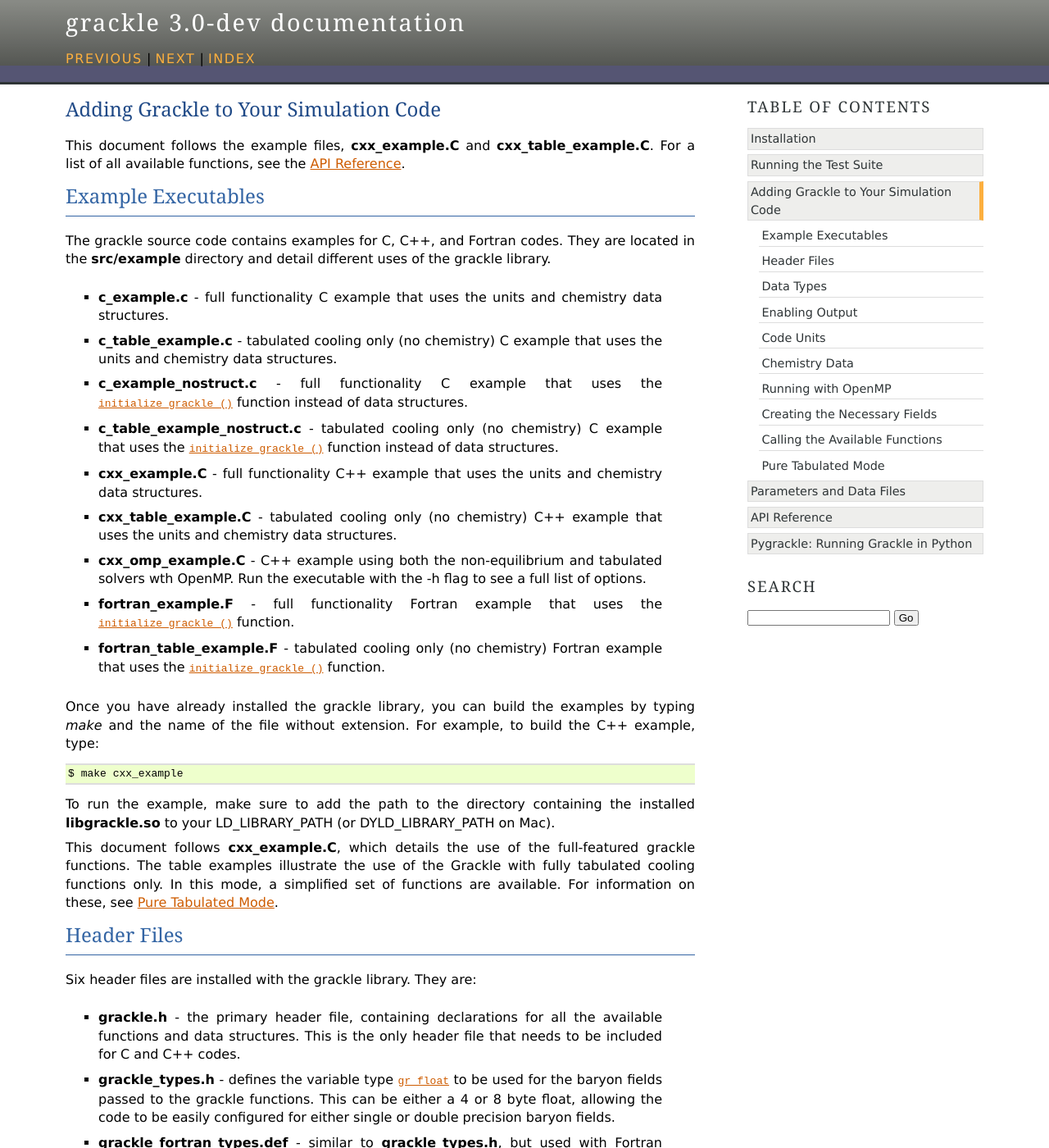
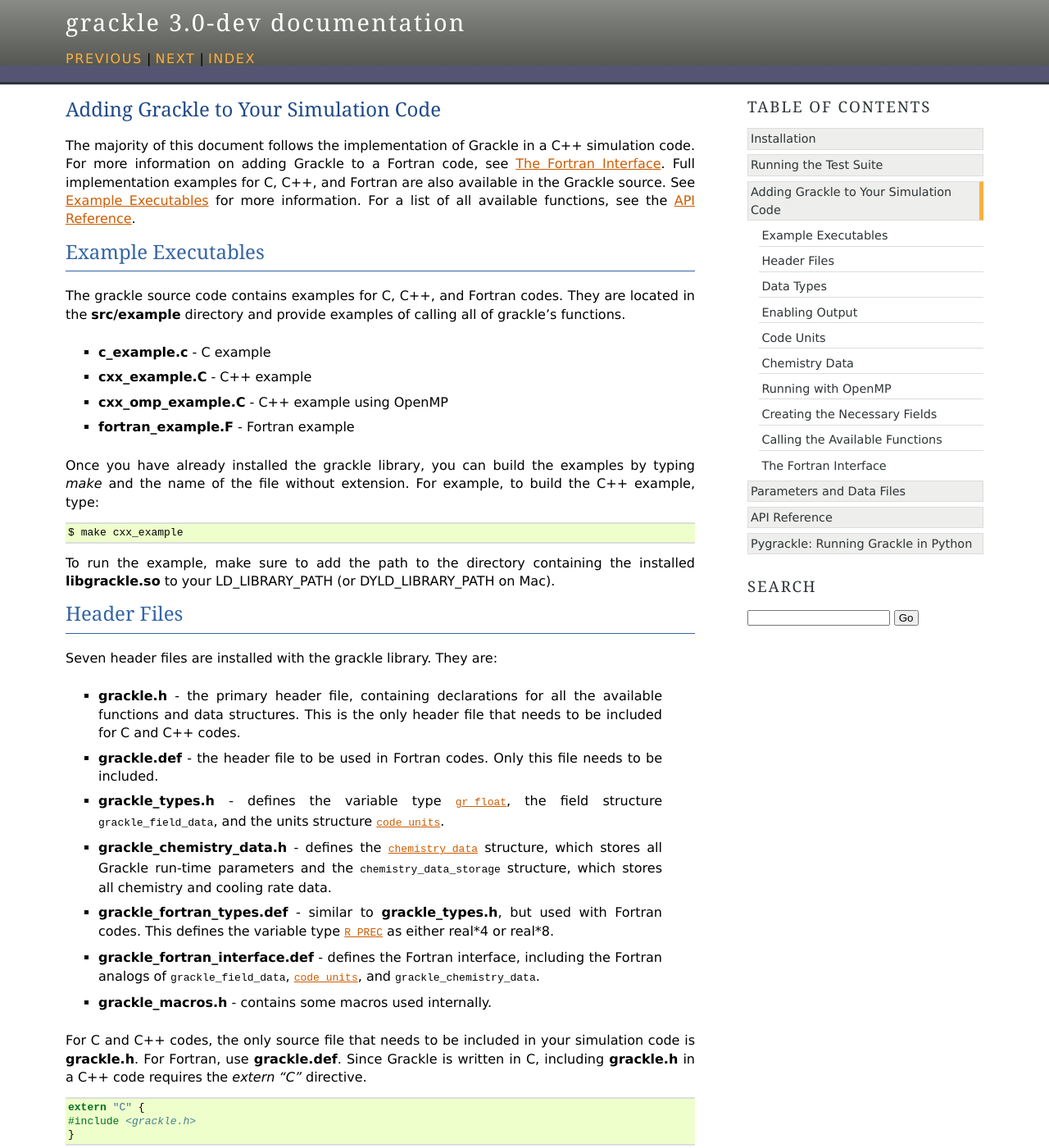
Before and after one commit to grackle-project/grackle, a Sphinx documentation site: the page built from doc/source/Integration.rst, in a window 1280 px wide and 1400 px high. Shown: the whole window at 82% size. Built offline with Sphinx 7.4.7, drawn with Linux system fonts in a browser that asks for light colours; some of the changed text lies outside the part shown.

Commit message:
Updating implementation docs through Enabling Output.

```diff
--- a/doc/source/Integration.rst
+++ b/doc/source/Integration.rst
@@ -3,9 +3,12 @@
 Adding Grackle to Your Simulation Code
 ======================================
 
-This document follows the example files, **cxx_example.C** and
-**cxx_table_example.C**.  For a list of all available functions, see the
-:ref:`reference`.
+The majority of this document follows the implementation of Grackle in
+a C++ simulation code.  For more information on adding Grackle to a
+Fortran code, see :ref:`fortran`.  Full implementation examples for
+C, C++, and Fortran are also available in the Grackle source.  See
+:ref:`examples` for more information.  For a list of all available
+functions, see the :ref:`reference`.
 
 .. _examples:
 
@@ -13,37 +16,16 @@ Example Executables
 -------------------
 
 The grackle source code contains examples for C, C++, and Fortran codes.
-They are located in the **src/example** directory and detail different uses
-of the grackle library.
+They are located in the **src/example** directory and provide examples
+of calling all of grackle's functions.
 
-    * **c_example.c** - full functionality C example that uses the units
-      and chemistry data structures.
+    * **c_example.c** - C example
 
-    * **c_table_example.c** - tabulated cooling only (no chemistry) C example
-      that uses the units and chemistry data structures.
+    * **cxx_example.C** - C++ example
 
-    * **c_example_nostruct.c** - full functionality C example that uses the
-      :c:func:`initialize_grackle_` function instead of data structures.
+    * **cxx_omp_example.C** - C++ example using OpenMP
 
-    * **c_table_example_nostruct.c** - tabulated cooling only (no chemistry)
-      C example that uses the :c:func:`initialize_grackle_` function instead
-      of data structures.
-
-    * **cxx_example.C** - full functionality C++ example that uses the units
-      and chemistry data structures.
-
-    * **cxx_table_example.C** - tabulated cooling only (no chemistry) C++
-      example that uses the units and chemistry data structures.
-
-    * **cxx_omp_example.C** - C++ example using both the non-equilibrium
-      and tabulated solvers wth OpenMP.  Run the executable with the -h
-      flag to see a full list of options.
-
-    * **fortran_example.F** - full functionality Fortran example that uses
-      the :c:func:`initialize_grackle_` function.
-
-    * **fortran_table_example.F** - tabulated cooling only (no chemistry)
-      Fortran example that uses the :c:func:`initialize_grackle_` function.
+    * **fortran_example.F** - Fortran example
 
 Once you have already installed the grackle library, you can build the examples
 by typing *make* and the name of the file without extension.  For example, to
@@ -57,41 +39,41 @@ To run the example, make sure to add the path to the directory containing
 the installed **libgrackle.so** to your LD_LIBRARY_PATH (or
 DYLD_LIBRARY_PATH on Mac).
 
-This document follows **cxx_example.C**, which details the use of the
-full-featured grackle functions.  The table examples illustrate
-the use of the Grackle with fully tabulated cooling functions only.  In
-this mode, a simplified set of functions are available.  For information
-on these, see :ref:`tabulated-mode`.
-
 Header Files
 ------------
 
-Six header files are installed with the grackle library.  They are:
+Seven header files are installed with the grackle library.  They are:
 
     * **grackle.h** - the primary header file, containing declarations for all
       the available functions and data structures.  This is the only header
       file that needs to be included for C and C++ codes.
 
-    * **grackle_types.h** - defines the variable type :c:type:`gr_float` to be
-      used for the baryon fields passed to the grackle functions.  This can be
-      either a 4 or 8 byte float, allowing the code to be easily configured for
-      either single or double precision baryon fields.
+    * **grackle.def** - the header file to be used in Fortran codes.  Only
+      this file needs to be included.
+
+    * **grackle_types.h** - defines the variable type :c:type:`gr_float`, the
+      field structure :c:type:`grackle_field_data`, and the units structure
+      :c:type:`code_units`.
+
+    * **grackle_chemistry_data.h** - defines the :c:type:`chemistry_data`
+      structure, which stores all Grackle run-time parameters and the
+      :c:type:`chemistry_data_storage` structure, which stores all chemistry
+      and cooling rate data.
 
     * **grackle_fortran_types.def** - similar to **grackle_types.h**, but used
       with Fortran codes.  This defines the variable type :c:type:`R_PREC` as
       either real\*4 or real\*8.
 
+    * **grackle_fortran_interface.def** - defines the Fortran interface,
+      including the Fortran analogs of :c:type:`grackle_field_data`,
+      :c:type:`code_units`, and :c:type:`grackle_chemistry_data`.
+
     * **grackle_macros.h** - contains some macros used internally.
 
-    * **chemistry_data.h** - defines the primary data structure which all run
-      time parameters as well as the chemistry, cooling, and UV background data.
-
-    * **code_units.h** - defines the structure containing conversions from code
-      units to CGS.
-
-The only source file that needs to be included in your simulation code is
-**grackle.h**.  Since this is a C++ example and the Grackle is pure C, we
-must surround the include with the 'extern "C"' directive.
+For C and C++ codes, the only source file that needs to be included in your
+simulation code is **grackle.h**.  For Fortran, use **grackle.def**.  Since
+Grackle is written in C, including **grackle.h** in a C++ code requires the
+*extern "C"* directive.
 
 .. code-block:: c++
 
@@ -129,7 +111,8 @@ Enabling Output
 
 By default, grackle will not print anything but error messages.  However,
 a short summary of the running configuration can be printed by setting
-``grackle_verbose`` to 1.
+``grackle_verbose`` to 1.  In a parallel code, it is recommended that
+output only be enabled for the root process.
 
 .. code-block:: c++
 
@@ -470,87 +453,7 @@ Calculating the Gamma Field
     return 0;
   }
 
-.. _tabulated-mode:
+.. _fortran:
 
-Pure Tabulated Mode
--------------------
-
-If you only intend to run simulations using the fully tabulated cooling
-(:c:data:`primordial_chemistry` set to 0), then a simplified set of functions are
-available.  These functions do not require pointers to be given for the
-field arrays for the chemistry species densities.  See the
-**cxx_table_example.C**, **c_table_example.c**,
-**c_table_example_nostruct.c**, and **fortran_table_example.F** files in the
-**src/example** directory for examples.
-
-.. note:: No simplified function is available for the calculation of the gamma
-   field since gamma is only altered in Grackle by the presence of H\ :sub:`2`\.
-
-Solve the Cooling
-+++++++++++++++++
-
-.. code-block:: c++
-
-  // some timestep (one million years)
-  double dt = 3.15e7 * 1e6 / my_units.time_units;
-
-  if (solve_chemistry_table(&my_units, a_value, dt,
-                            grid_rank, grid_dimension,
-                            grid_start, grid_end,
-                            density, energy,
-                            x_velocity, y_velocity, z_velocity,
-                            metal_density) == 0) {
-    fprintf(stderr, "Error in solve_chemistry.\n");
-    return 0;
-  }
-
-Calculating the Cooling Time
-++++++++++++++++++++++++++++
-
-.. code-block:: c++
-
-  gr_float *cooling_time;
-  cooling_time = new gr_float[field_size];
-  if (calculate_cooling_time_table(&my_units, a_value,
-                                   grid_rank, grid_dimension,
-                                   grid_start, grid_end,
-                                   density, energy,
-                                   x_velocity, y_velocity, z_velocity,
-                                   metal_density,
-                                   cooling_time) == 0) {
-    fprintf(stderr, "Error in calculate_cooling_time.\n");
-    return 0;
-  }
-
-Calculating the Temperature Field
-+++++++++++++++++++++++++++++++++
-
-.. code-block:: c++
-
-  gr_float *temperature;
-  temperature = new gr_float[field_size];
-  if (calculate_temperature_table(&my_units, a_value,
-                                  grid_rank, grid_dimension,
-                                  grid_start, grid_end,
-                                  density, energy,
-                                  metal_density,
-                                  temperature) == 0) {
-    fprintf(stderr, "Error in calculate_temperature.\n");
-    return 0;
-  }
-
-Calculating the Pressure Field
-++++++++++++++++++++++++++++++
-
-.. code-block:: c++
-
-  gr_float *pressure;
-  pressure = new gr_float[field_size];
-  if (calculate_pressure_table(&my_units, a_value,
-                               grid_rank, grid_dimension,
-                               grid_start, grid_end,
-                               density, energy,
-                               pressure) == 0) {
-    fprintf(stderr, "Error in calculate_pressure.\n");
-    return 0;
-  }
+The Fortran Interface
+---------------------
```
